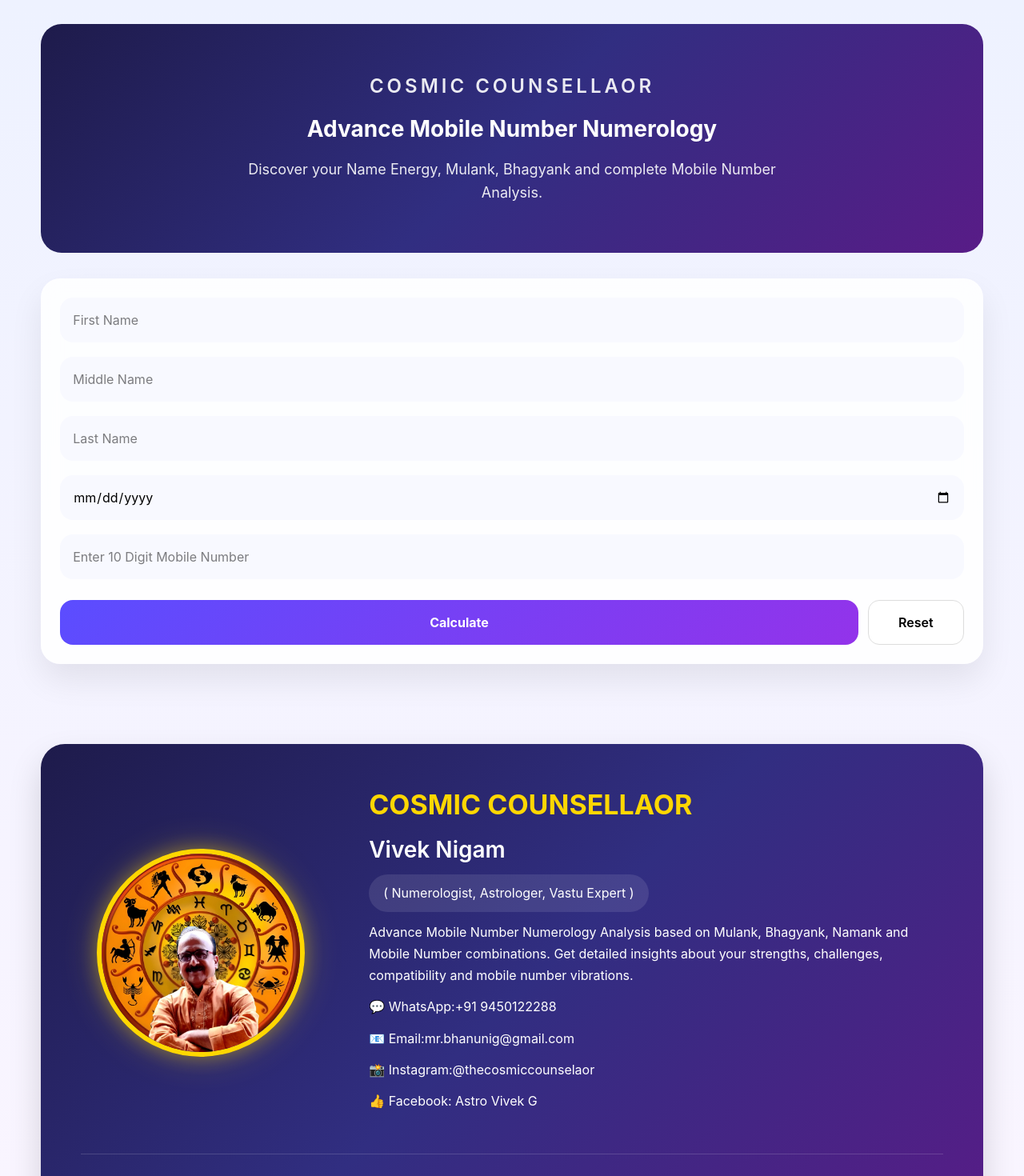
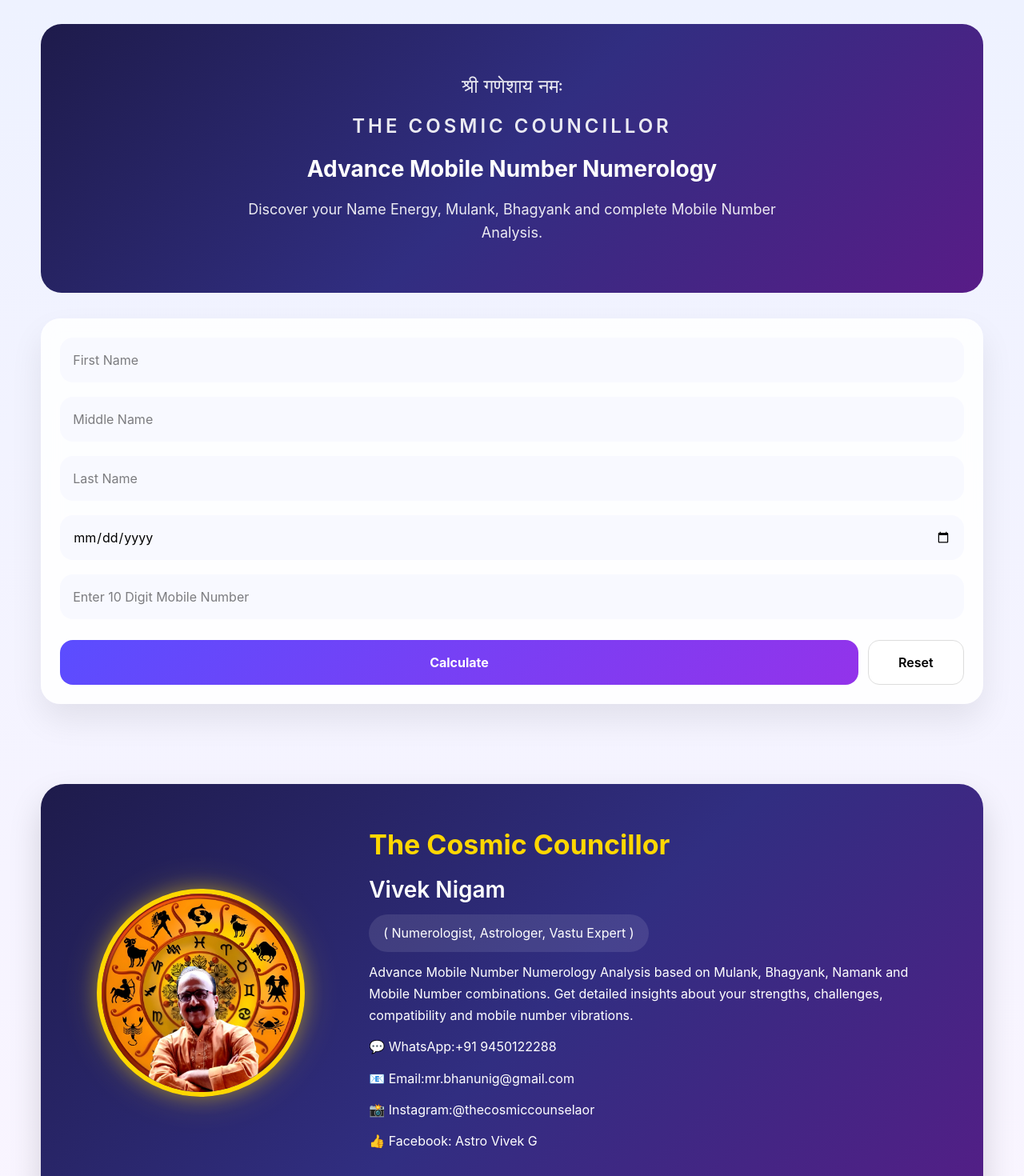
Before and after one commit to hurshitnigam/Mobile-Number-Numerology-Calculator, a React (Vite) app: page / in a window 1280 px wide. Shown: the top 1470 px of the page at 80% size. Built offline with nearby package versions, Linux system fonts and the light colour scheme.

Commit message:
profile updated

```diff
--- a/src/App.jsx
+++ b/src/App.jsx
@@ -158,6 +158,17 @@ function App() {
         <p
           style={{
             fontSize: "24px",
+            textTransform: "uppercase",
+            opacity: 0.9,
+            marginBottom: "14px",
+          }}
+        >
+          श्री गणेशाय नमः
+        </p>
+
+        <p
+          style={{
+            fontSize: "24px",
             letterSpacing: "4px",
             textTransform: "uppercase",
             fontWeight: "600",
@@ -165,7 +176,7 @@ function App() {
             marginBottom: "14px",
           }}
         >
-          COSMIC COUNSELLAOR
+          The Cosmic Councillor
         </p>
 
         <h1
@@ -258,11 +269,11 @@ function App() {
       >
         <div className="footer-content">
           <div className="footer-image">
-            <img src="/public/cosmic-counsellor.jpeg" alt="Cosmic Counsellor" />
+            <img src="/cosmic-counsellor.jpeg" alt="Cosmic Counsellor" />
           </div>
 
           <div className="footer-details">
-            <h2 className="footer-title">COSMIC COUNSELLAOR</h2>
+            <h2 className="footer-title">The Cosmic Councillor</h2>
 
             <h3 className="footer-name">Vivek Nigam</h3>
 
```
